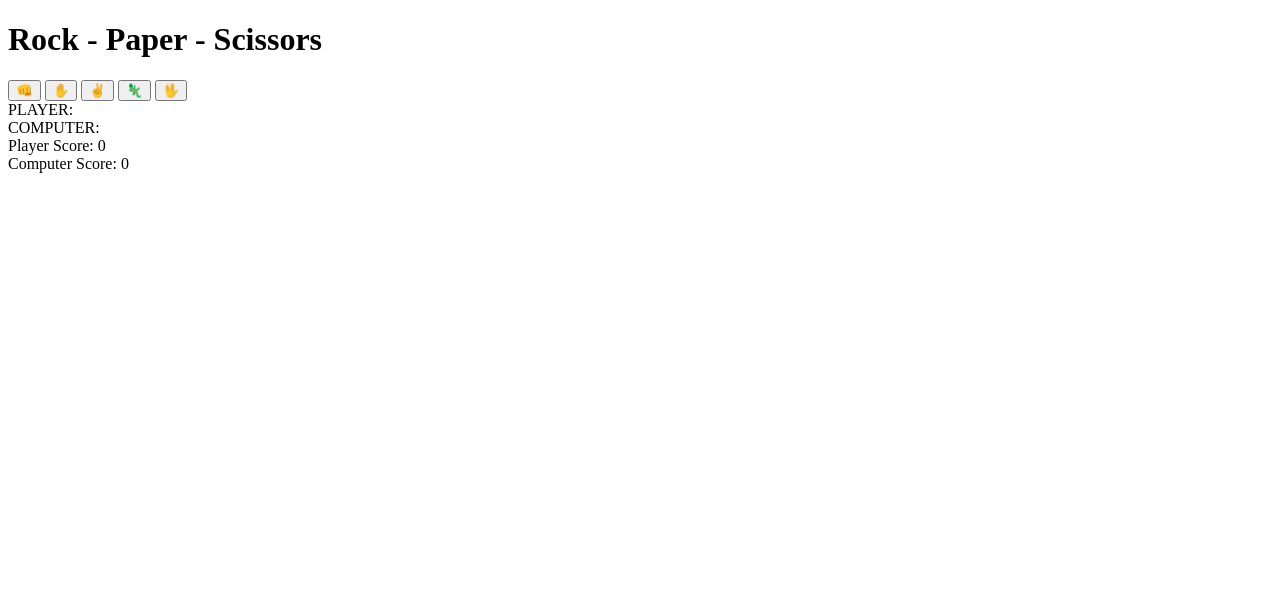
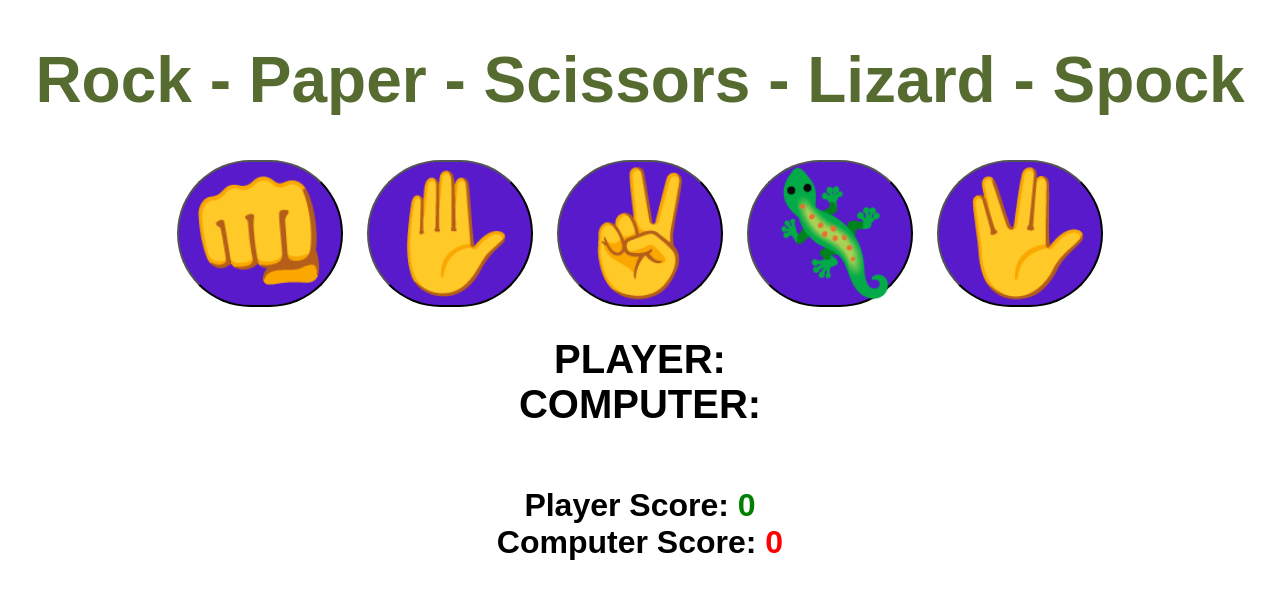
Before and after one commit to MJM125/rpsls, a plain HTML site: page index.html in a window 1280 px wide. Drawn offline with Linux system fonts and the light colour scheme.

Commit message:
Adding styling to layout of buttons and scoreboard

```diff
--- a/assets/style.css
+++ b/assets/style.css
@@ -0,0 +1,43 @@
+body{
+    font-family: Arial, sans-serif;
+    font-weight: bold;
+    margin: 0;
+    display: flex;
+    flex-direction: column;
+    align-items: center;
+}
+h1{
+    font-size: 4rem;
+    color: darkolivegreen;
+}
+.choices{
+    margin-bottom: 30px;
+}
+.choices button{
+    font-size: 7.5rem;
+    min-width: 160px;
+    margin: 0 10px;
+    border-radius: 200px;
+    background-color: hsl(261, 77%, 45%);
+    cursor: pointer;
+    transition: background-color 0.5s ease;
+}
+.choices button:hover{
+    background-color: hsl(200, 100%, 70%);
+}
+#playerDisplay, #computerDisplay{
+    font-size: 2.5rem;
+}
+#resultDisplay{
+    font-size: 5rem;
+    margin: 30px 0;
+}
+.scoreDisplay{
+    font-size: 2rem;
+}
+.greenText, #playerScoreDisplay{
+    color: green;
+}
+.redText, #computerScoreDisplay{
+    color: red;
+}
--- a/index.html
+++ b/index.html
@@ -8,7 +8,7 @@
 </head>
 <body>
 
-    <h1>Rock - Paper - Scissors</h1>
+    <h1>Rock - Paper - Scissors - Lizard - Spock</h1>
 
     <div class="choices">
         <button onclick="playGame('rock')">👊</button>
```
